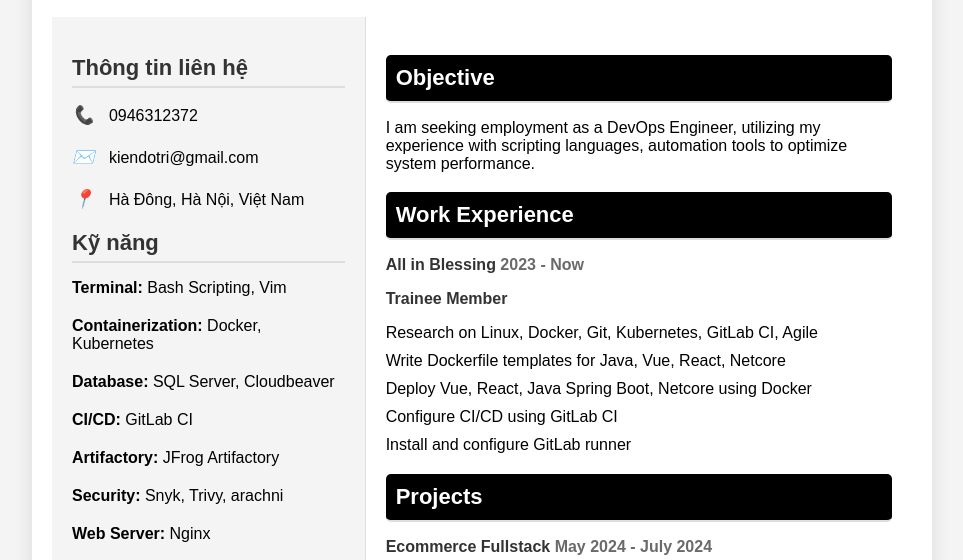
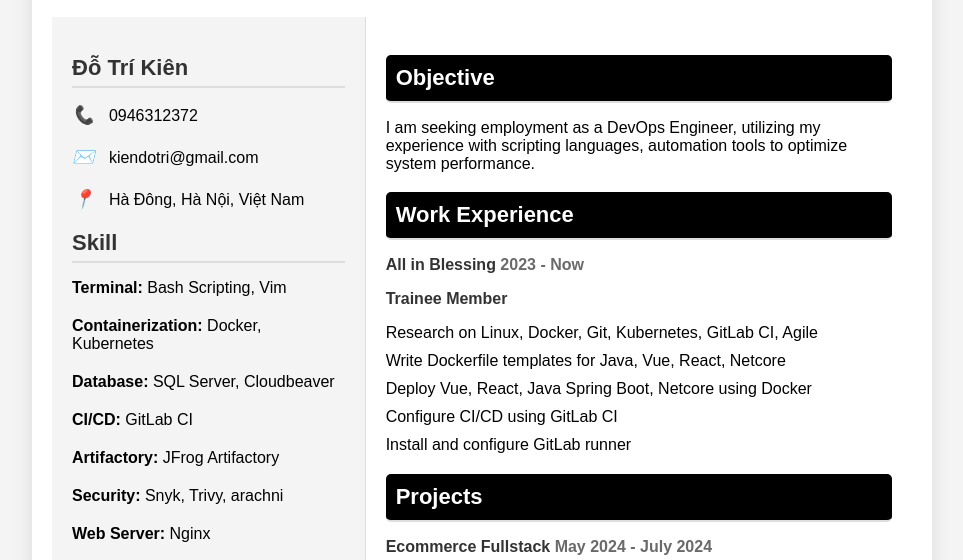
Before and after one commit to gk12355a/Portfolio, a plain HTML site: page index.html in a window 1280 px wide. Shown: the part 211-771 px from the top of the page, without its empty margins (158-1121 px from the left). Drawn offline with Linux system fonts and the light colour scheme.

Commit message:
change kỹ năng to skill

```diff
--- a/index.html
+++ b/index.html
@@ -22,7 +22,7 @@
     <div class="content">
         <!-- Left panel -->
         <div class="left">
-            <h2>Thông tin liên hệ</h2>
+            <h2>Đỗ Trí Kiên</h2>
             <ul>
                 <li class="info-item"><i class="icon">📞</i> 0946312372</li>
                 <li class="info-item"><i class="icon">✉️</i> kiendotri@gmail.com</li>
@@ -30,7 +30,7 @@
 
             </ul>
 
-            <h2>Kỹ năng</h2>
+            <h2>Skill</h2>
             <ul>
                 <li class="skill-item"><strong>Terminal:</strong> Bash Scripting, Vim</li>
                 <li class="skill-item"><strong>Containerization:</strong> Docker, Kubernetes</li>
```
